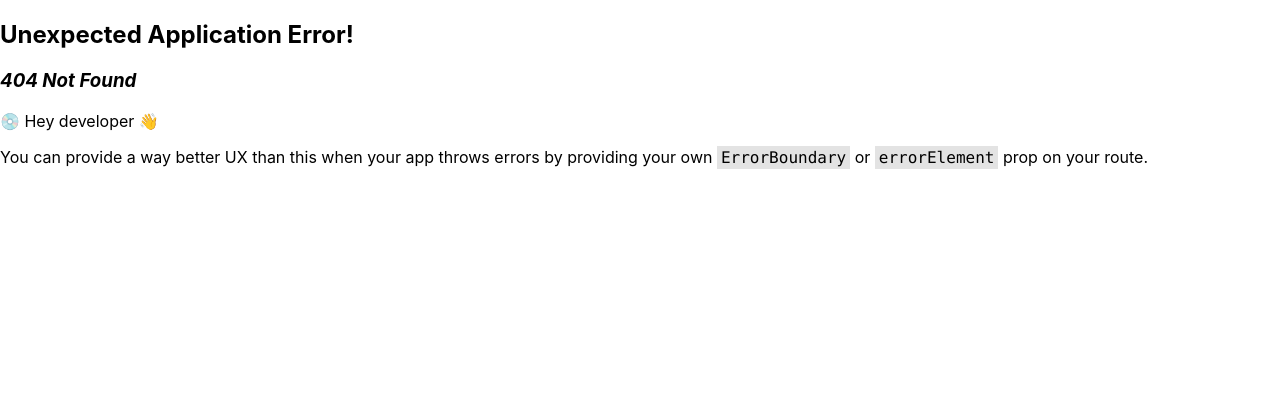
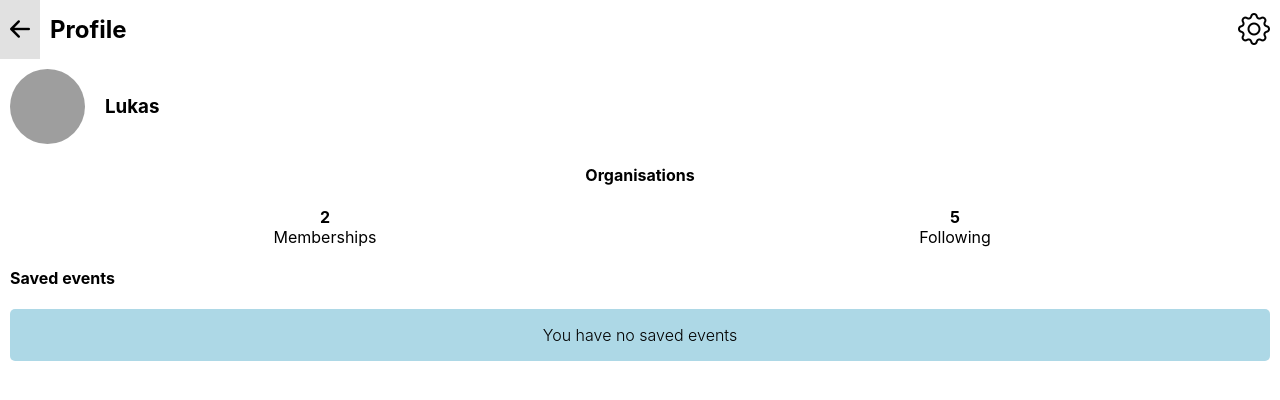
Before and after one commit to lukas-gartman/Gurbi, a React (Create React App) app in the folder client/: page /profile in a window 1280 px wide. Before the commit this address had no page. Shown: the top 400 px of the page. Built offline with nearby package versions, Linux system fonts and the light colour scheme; grey boxes are pictures that could not be loaded.

Commit message:
Create profile and settings page

```diff
--- a/client/src/App.tsx
+++ b/client/src/App.tsx
@@ -7,6 +7,8 @@ import Organisations from './routes/Organisations';
 import Organisation from './routes/Organisation';
 import Login from './routes/Login';
 import CreateAccount from './routes/CreateAccount';
+import Profile from './routes/Profile';
+import Settings from './routes/Settings';
 import axios from 'axios';
 
 const router = createBrowserRouter([
@@ -17,6 +19,27 @@ const router = createBrowserRouter([
 	{
 		path: "/register",
 		element: <CreateAccount />
+	},
+	{
+		path: "/profile",
+		element: <Profile />,
+		loader: async ({ params }) => {
+			// curr_usr = get_user_id()
+			// return axios.get(`api/user/${curr_usr}`);
+			return JSON.parse(`{"id": 1, "name": "Lukas", "email": "lukas@dvet.se", "regDate": "2024-02-20"}`);
+		}
+	},
+	{
+		path: "/profile/settings",
+		element: <Settings />
+	},
+	{
+		path: "/profile/:userId",
+		element: <Profile />,
+		loader: async ({ params }) => {
+			// return axios.get(`api/user/${params.userId}`);
+			return JSON.parse(`{"id": 1, "name": "Lukas", "email": "lukas@dvet.se", "regDate": "2024-02-20"}`);
+		}
 	},
 	{
 		path: "/events",
--- /dev/null
+++ b/client/src/routes/Profile.tsx
@@ -0,0 +1,59 @@
+import '../stylesheets/Profile.css';
+import '../stylesheets/Form.css';
+import { NavLink, useLoaderData, useNavigate } from 'react-router-dom';
+import Header from '../components/Header';
+import { IUser } from "../../../src/server/model/dataModels";
+
+function Profile() {
+    let nav = useNavigate();
+    const goBack = () => {
+        nav(-1);
+    };
+    const navSettings = () => {
+        nav("/profile/settings");
+    };
+
+    const header = (
+        <>
+        <div className="header-row">
+            <i id="back-button" onClick={goBack} className="bi bi-arrow-left-short" />
+            <h2>Profile</h2>
+        </div>
+        <i id="settings-button" onClick={navSettings} className="bi bi-gear" />
+        </>
+    );
+
+    const user = useLoaderData() as IUser;
+    return (
+        <div className="App">
+            <Header headerContent={header} />
+            <main className="profile">
+                <div className="profile-row">
+                    <img src="profile_pic.jpg" className="profile-pic" />
+                    <h3>{user.name}</h3>
+                </div>
+
+                <div className="profile-stats-block">
+                    <h4>Organisations</h4>
+                </div>
+                <div className="profile-row">
+                    <div className="profile-stats-block">
+                        <b>2</b>
+                        <span>Memberships</span>
+                    </div>
+                    <div className="profile-stats-block">
+                        <b>5</b>
+                        <span>Following</span>
+                    </div>
+                </div>
+
+                <h4>Saved events</h4>
+                <div className="empty-block">
+                    <p>You have no saved events</p>
+                </div>
+            </main>
+        </div>
+    );
+}
+
+export default Profile;
--- /dev/null
+++ b/client/src/routes/Settings.tsx
@@ -0,0 +1,43 @@
+import '../stylesheets/Settings.css';
+import '../stylesheets/Form.css';
+import { NavLink, useLoaderData, useNavigate } from 'react-router-dom';
+import Header from '../components/Header';
+import { IUser } from "../../../src/server/model/dataModels";
+
+function Profile() {
+    let nav = useNavigate();
+    const goBack = () => {
+        nav(-1);
+    };
+
+    const header = (
+        <>
+        <div className="header-row">
+            <i id="back-button" onClick={goBack} className="bi bi-arrow-left-short" />
+            <h2>Settings</h2>
+        </div>
+        </>
+    );
+
+    const user = useLoaderData() as IUser;
+    return (
+        <div className="App">
+            <Header headerContent={header} />
+            <main className="settings">
+                <h3>Update password</h3>
+                <div className="form-container">
+                    <form className="form" action="/profile/settings/update_password" method="POST">
+                        <input type="password" name="current_password" placeholder="Current password" required />
+                        <input type="password" name="new_password" placeholder="New password" required />
+                        <input type="password" name="repeat_new_password" placeholder="Repeat new password" required />
+                        <input type="submit" value="Update password" />
+                    </form>
+                </div>
+
+
+            </main>
+        </div>
+    );
+}
+
+export default Profile;
--- a/client/src/stylesheets/Header.css
+++ b/client/src/stylesheets/Header.css
@@ -5,8 +5,24 @@
   width: 100%;
 }
 
-.header-row > h1 {
+.header-row > h1, .header-row > h2, .header-row > h3 {
   margin: 10px;
+}
+
+#back-button {
+  font-size: 2.5em;
+  cursor: pointer;
+  padding: 5px 0;
+}
+
+#settings-button {
+  font-size: 2em;
+  cursor: pointer;
+  padding: 10px;
+}
+
+#back-button:hover, #settings-button:hover {
+  background-color: rgb(225, 225, 225);
 }
 
 .search-bar {
--- /dev/null
+++ b/client/src/stylesheets/Profile.css
@@ -0,0 +1,39 @@
+.profile {
+    flex: 1;
+    margin: 10px;
+}
+
+.profile-row {
+    display: flex;
+    flex-direction: row;
+    align-items: flex-start;
+}
+
+.profile-row h3 {
+    margin: 0;
+    align-self: center;
+}
+
+.profile-row img {
+    width: 75px;
+    height: 75px;
+    object-fit: cover;
+    margin-right: 20px;
+    border-radius: 50%;
+}
+
+.profile-stats-block {
+    display: flex;
+    flex-direction: column;
+    align-items: center;
+    flex: 1;
+}
+
+.empty-block {
+    display: flex;
+    justify-content: center;
+    align-items: center;
+    background-color: lightblue;
+    border-radius: 5px;
+    font-weight: 300;
+}
--- /dev/null
+++ b/client/src/stylesheets/Settings.css
@@ -0,0 +1,4 @@
+.settings {
+    flex: 1;
+    margin: 10px;
+}
```
Also changed, not shown: 1 other file (tests, documents, lock files or other folders).
